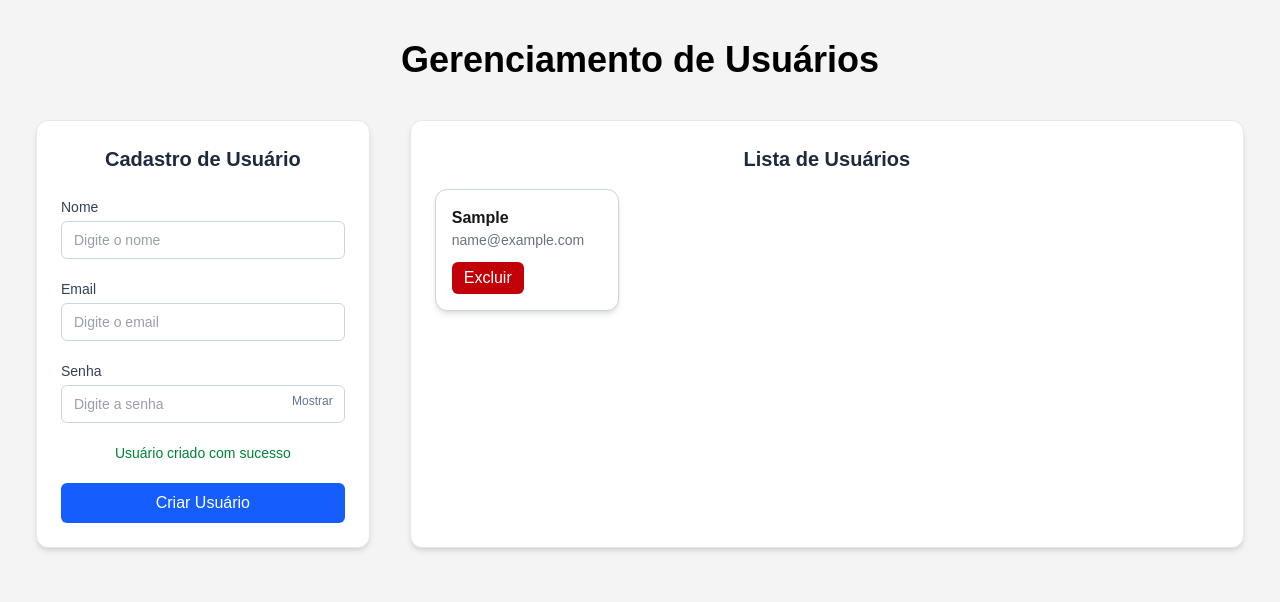
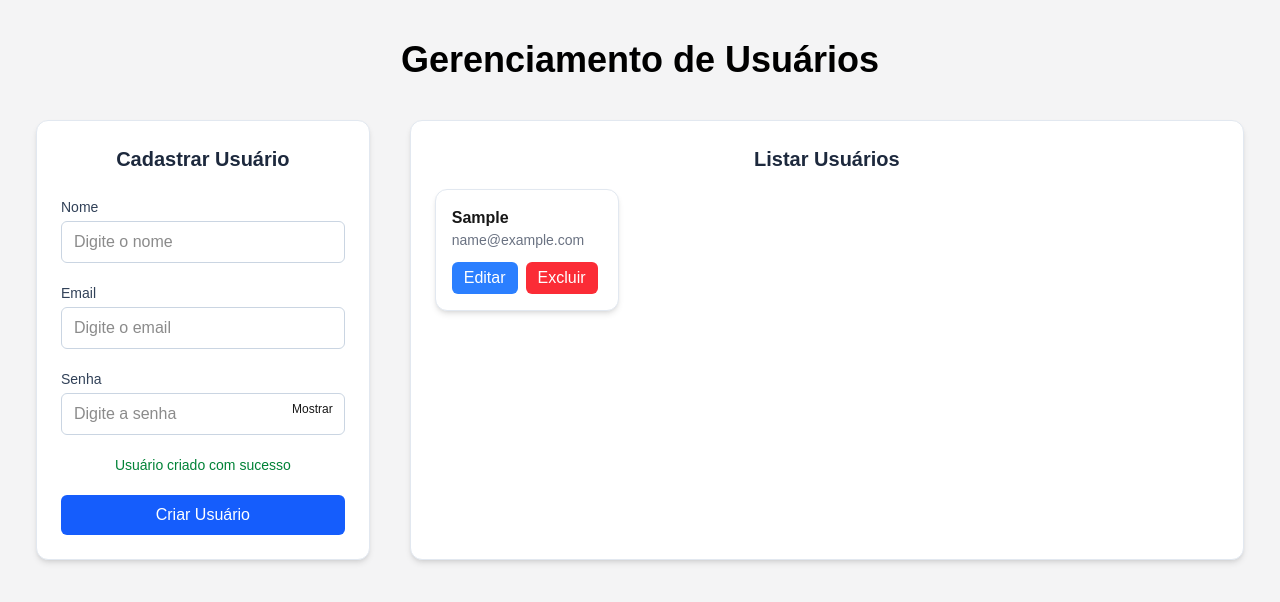
Before and after one commit to SoftWorksAPI/Frontend_CADe, a Next.js app: page /users in a window 1280 px wide. Both pictures are taken after typing "Sample", "name@example.com", "Sample123" into the empty fields and a click on the button "Criar Usuário". Shown: the top 602 px of the page. Built offline with nearby package versions, Linux system fonts and the light colour scheme.

Commit message:
[Feature]: Envio do botão e lógica de edição de usuários

```diff
--- a/app/components/userForm.tsx
+++ b/app/components/userForm.tsx
@@ -1,27 +1,41 @@
 "use client";
 
-import { useState, FormEvent, Dispatch, SetStateAction } from "react";
+import { useState, useEffect, FormEvent } from "react";
 import { User } from "../users/page";
 
 type Props = {
-  setUsuarios: Dispatch<SetStateAction<User[]>>;
+  setUsuarios: React.Dispatch<React.SetStateAction<User[]>>;
+  editingUser: User | null;
+  setEditingUser: React.Dispatch<React.SetStateAction<User | null>>;
 };
 
-export default function UserForm({ setUsuarios }: Props) {
+export default function UserForm({
+  setUsuarios,
+  editingUser,
+  setEditingUser,
+}: Props) {
   const [showPassword, setShowPassword] = useState(false);
   const [loading, setLoading] = useState(false);
   const [erro, setErro] = useState("");
   const [sucesso, setSucesso] = useState("");
 
+  const [nome, setNome] = useState("");
+  const [email, setEmail] = useState("");
+  const [senha, setSenha] = useState("");
+
+  // preencher ao editar
+  useEffect(() => {
+    if (editingUser) {
+      setNome(editingUser.nome);
+      setEmail(editingUser.email);
+      setSenha(editingUser.senha);
+    }
+  }, [editingUser]);
+
   function handleSubmit(e: FormEvent<HTMLFormElement>) {
     e.preventDefault();
     setErro("");
     setSucesso("");
-
-    const formData = new FormData(e.currentTarget);
-    const nome = formData.get("nome") as string;
-    const email = formData.get("email") as string;
-    const senha = formData.get("senha") as string;
 
     if (!nome || !email || !senha) {
       setErro("Preencha todos os campos");
@@ -36,6 +50,20 @@ export default function UserForm({ setUsuarios }: Props) {
     setLoading(true);
 
     setTimeout(() => {
+      if (editingUser) {
+        // UPDATE
+        setUsuarios((prev) =>
+          prev.map((user) =>
+            user.id === editingUser.id
+              ? { ...user, nome, email, senha }
+              : user
+          )
+        );
+
+        setSucesso("Usuário atualizado com sucesso");
+        setEditingUser(null);
+      } else {
+        // CREATE
         const novoUsuario: User = {
           id: Date.now(),
           nome,
@@ -44,12 +72,15 @@ export default function UserForm({ setUsuarios }: Props) {
         };
 
         setUsuarios((prev) => [...prev, novoUsuario]);
+        setSucesso("Usuário criado com sucesso");
+      }
 
-      setSucesso("Usuário criado com sucesso");
       setLoading(false);
 
-      (e.target as HTMLFormElement).reset();
-    }, 400);
+      setNome("");
+      setEmail("");
+      setSenha("");
+    }, 800);
   }
 
   return (
@@ -57,7 +88,7 @@ export default function UserForm({ setUsuarios }: Props) {
 
       <div className="text-center mb-6">
         <h1 className="text-xl font-bold text-slate-800">
-          Cadastro de Usuário
+          {editingUser ? "Editar Usuário" : "Cadastrar Usuário"}
         </h1>
       </div>
 
@@ -69,11 +100,11 @@ export default function UserForm({ setUsuarios }: Props) {
           </label>
 
           <input
-            name="nome"
+            value={nome}
+            onChange={(e) => setNome(e.target.value)}
             type="text"
             placeholder="Digite o nome"
-            className="w-full px-3 py-2 text-sm text-slate-700 border border-slate-300 rounded-md
-            focus:ring-2 focus:ring-blue-600 focus:border-blue-600 outline-none transition"
+            className="w-full px-3 py-2 border border-slate-300 rounded-md"
           />
         </div>
 
@@ -83,11 +114,11 @@ export default function UserForm({ setUsuarios }: Props) {
           </label>
 
           <input
-            name="email"
+            value={email}
+            onChange={(e) => setEmail(e.target.value)}
             type="email"
             placeholder="Digite o email"
-            className="w-full px-3 py-2 text-sm text-slate-700 border border-slate-300 rounded-md
-            focus:ring-2 focus:ring-blue-600 focus:border-blue-600 outline-none transition"
+            className="w-full px-3 py-2 border border-slate-300  rounded-md"
           />
         </div>
 
@@ -98,42 +129,36 @@ export default function UserForm({ setUsuarios }: Props) {
 
           <div className="relative">
             <input
-              name="senha"
+              value={senha}
+              onChange={(e) => setSenha(e.target.value)}
               type={showPassword ? "text" : "password"}
               placeholder="Digite a senha"
-              className="w-full px-3 py-2 text-sm text-slate-700 border border-slate-300 rounded-md
-              focus:ring-2 focus:ring-blue-600 focus:border-blue-600 outline-none transition"
+              className="w-full px-3 py-2 border border-slate-300 rounded-md"
             />
 
             <button
               type="button"
               onClick={() => setShowPassword(!showPassword)}
-              className="absolute right-3 top-2 text-xs text-slate-500 hover:text-black"
+              className="absolute right-3 top-2 text-xs"
             >
               {showPassword ? "Ocultar" : "Mostrar"}
             </button>
           </div>
         </div>
 
-        {erro && (
-          <p className="text-red-600 text-sm text-center">
-            {erro}
-          </p>
-        )}
-
-        {sucesso && (
-          <p className="text-green-700 text-sm text-center">
-            {sucesso}
-          </p>
-        )}
+        {erro && <p className="text-red-600 text-sm text-center">{erro}</p>}
+        {sucesso && <p className="text-green-700 text-sm text-center">{sucesso}</p>}
 
         <button
           type="submit"
           disabled={loading}
-          className="w-full py-2 bg-blue-600 text-white rounded-md
-          hover:bg-blue-700 transition font-medium disabled:opacity-60"
+          className="w-full py-2 bg-blue-600 text-white rounded-md hover:bg-blue-700"
         >
-          {loading ? "Criando..." : "Criar Usuário"}
+          {loading
+            ? "Processando..."
+            : editingUser
+            ? "Editar Usuário"
+            : "Criar Usuário"}
         </button>
 
       </form>
--- a/app/components/userList.tsx
+++ b/app/components/userList.tsx
@@ -5,9 +5,10 @@ import { User } from "../users/page";
 type Props = {
     usuarios: User[];
     setUsuarios: React.Dispatch<React.SetStateAction<User[]>>;
+    setEditingUser: React.Dispatch<React.SetStateAction<User | null>>;
 };
 
-export default function UserList({ usuarios, setUsuarios }: Props) {
+export default function UserList({ usuarios, setUsuarios, setEditingUser }: Props) {
 
     function handleDelete(id: number) {
         setUsuarios((prev) => prev.filter((user) => user.id !== id));
@@ -15,23 +16,31 @@ export default function UserList({ usuarios, setUsuarios }: Props) {
 
     return (
         <div className="w-full bg-white rounded-xl shadow-md border border-slate-200 p-6">
-
             <h2 className="text-xl text-center font-bold mb-4 text-slate-800">
-                Lista de Usuários
+                Listar Usuários
             </h2>
             <div className="grid grid-cols-1 sm:grid-cols-2 lg:grid-cols-4 gap-4">
                 {usuarios.map((user) => (
-                    <div key={user.id} className="p-4 bg-white border border-slate-300 rounded-md  rounded-xl shadow-md">
+                    <div key={user.id} className="p-4 bg-white rounded-xl shadow-md border border-slate-200">
 
                         <p className="font-semibold">{user.nome}</p>
                         <p className="text-sm text-gray-500">{user.email}</p>
 
-                        <button
-                            onClick={() => handleDelete(user.id)}
-                            className="mt-3 px-3 py-1 bg-red-700 text-white rounded-md hover:bg-red-600"
-                        >
-                            Excluir
-                        </button>
+                        <div className="mt-3 flex gap-2">
+                            <button
+                                onClick={() => setEditingUser(user)}
+                                className="px-3 py-1 bg-blue-500 text-white rounded-md hover:bg-blue-700 "
+                            >
+                                Editar
+                            </button>
+
+                            <button
+                                onClick={() => handleDelete(user.id)}
+                                className="px-3 py-1 bg-red-500 text-white rounded-md hover:bg-red-700 "
+                            >
+                                Excluir
+                            </button>
+                        </div>
 
                     </div>
                 ))}
--- a/app/users/page.tsx
+++ b/app/users/page.tsx
@@ -13,6 +13,7 @@ export type User = {
 
 export default function Users() {
     const [usuarios, setUsuarios] = useState<User[]>([]);
+    const [editingUser, setEditingUser] = useState<User | null>(null);
 
     return (
         <div className="min-h-screen bg-zinc-100 px-4">
@@ -23,11 +24,19 @@ export default function Users() {
             <div className="flex flex-col md:flex-row gap-10 px-5">
 
                 <div className="w-full md:w-[40%]">
-          <UserForm setUsuarios={setUsuarios} />
+                    <UserForm
+                        setUsuarios={setUsuarios}
+                        editingUser={editingUser}
+                        setEditingUser={setEditingUser}
+                    />
                 </div>
 
                 <div className="w-full md:flex">
-          <UserList usuarios={usuarios} setUsuarios={setUsuarios} />
+                    <UserList
+                        usuarios={usuarios}
+                        setUsuarios={setUsuarios}
+                        setEditingUser={setEditingUser}
+                    />
                 </div>
 
             </div>
```
Lines whose indentation alone changed are shown as unchanged.
